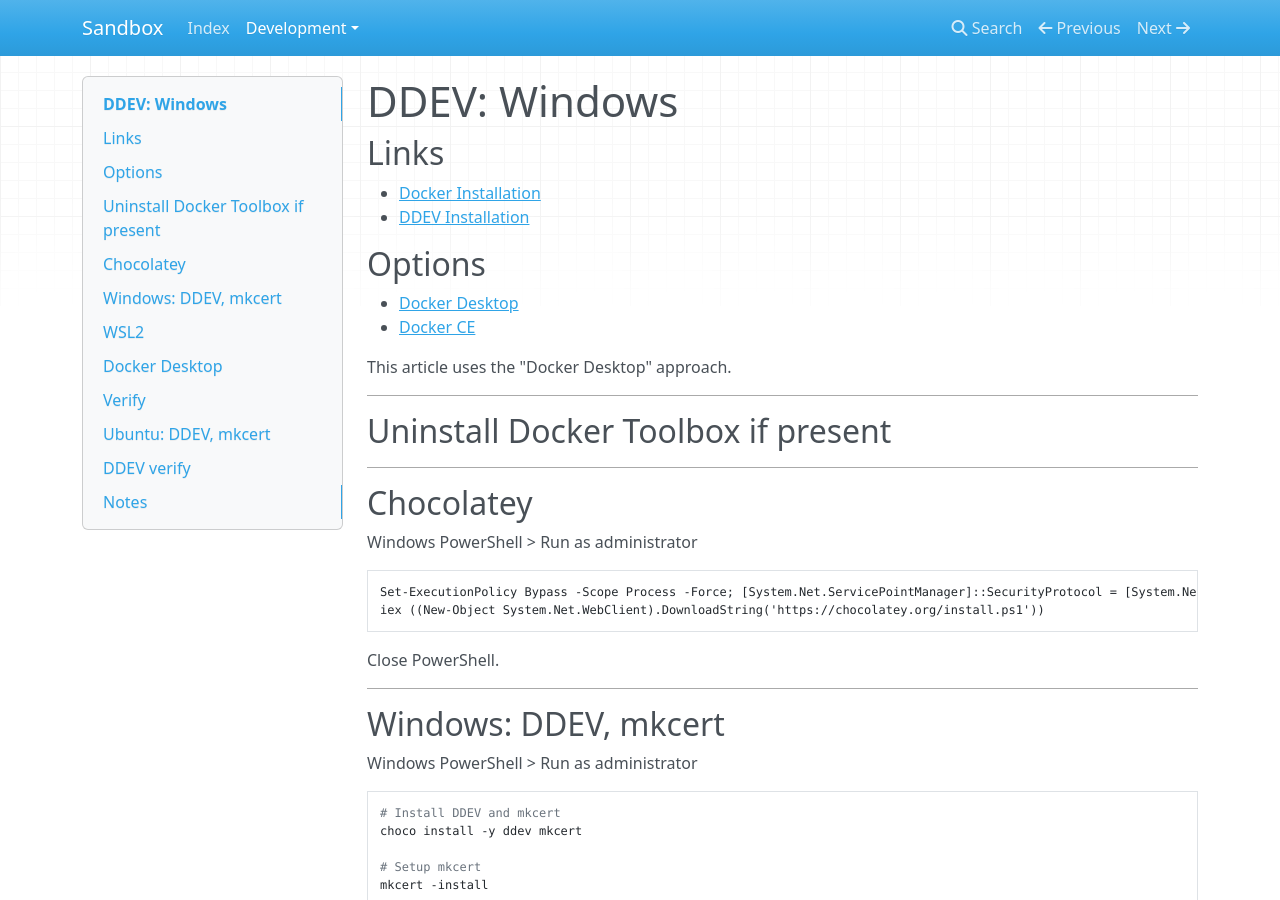
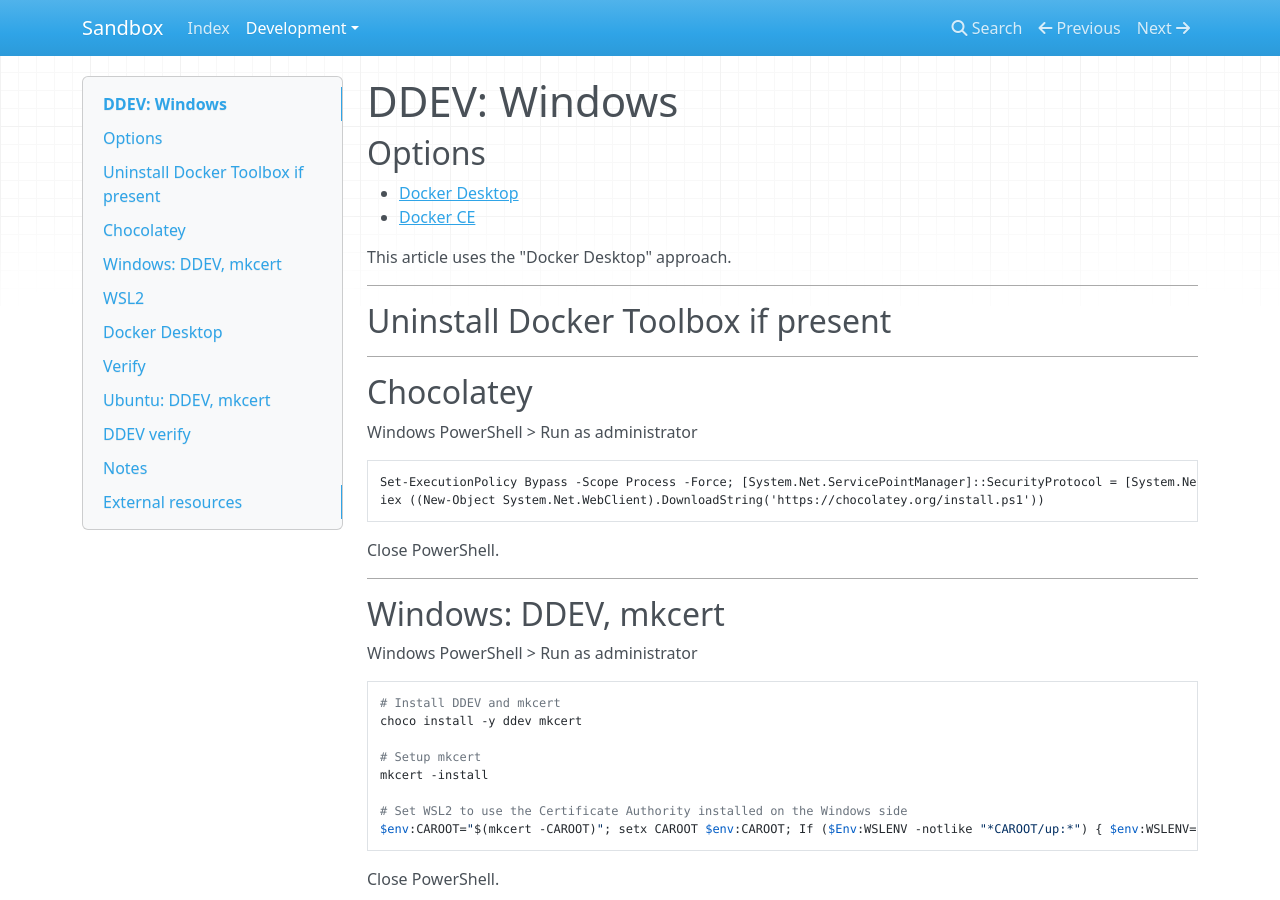
Before and after one commit to webservco/sandbox, an MkDocs documentation site: the page built from docs/Development/Environment/DDEV/ddev_windows.md, in a window 1280 px wide and 900 px high. Built offline with MkDocs 1.6.1, drawn with Linux system fonts in a browser that asks for light colours; nearby versions of some CDN libraries; some of the changed text lies outside the part shown.

Commit message:
External resources notes

```diff
--- a/docs/Development/Environment/DDEV/ddev_windows.md
+++ b/docs/Development/Environment/DDEV/ddev_windows.md
@@ -1,9 +1,4 @@
 # DDEV: Windows
-
-## Links
-
-- [Docker Installation](https://ddev.readthedocs.io/en/latest/users/install/docker-installation/#windows)
-- [DDEV Installation](https://ddev.readthedocs.io/en/latest/users/install/ddev-installation/#windows)
 
 ## Options
 
@@ -174,3 +169,10 @@ ddev version
 ## Notes
 
 - No need to setup PHP 8, Composer 2, etc in Ubuntu, they will be managed by ddev.
+
+---
+
+## External resources
+
+- [Docker Installation](https://ddev.readthedocs.io/en/latest/users/install/docker-installation/#windows)
+- [DDEV Installation](https://ddev.readthedocs.io/en/latest/users/install/ddev-installation/#windows)
--- a/docs/Development/Environment/WSL/wsl_misc.md
+++ b/docs/Development/Environment/WSL/wsl_misc.md
@@ -1,8 +1,4 @@
 # WSL
-
-## Links
-
-- [Basic commands for WSL](https://learn.microsoft.com/en-us/windows/wsl/basic-commands)
 
 ## Misc
 
@@ -68,3 +64,9 @@ Settings > Apps (Apps & features) > Windows Subsystem for Linux > Uninstall
 Do not perform this step if only resetting and starting over.
 
 Settings > Apps (Apps & features) > Optional features > More Windows features > Uncheck "Windows Subsystem for Linux"
+
+---
+
+## External resources
+
+- [Basic commands for WSL](https://learn.microsoft.com/en-us/windows/wsl/basic-commands)
```
